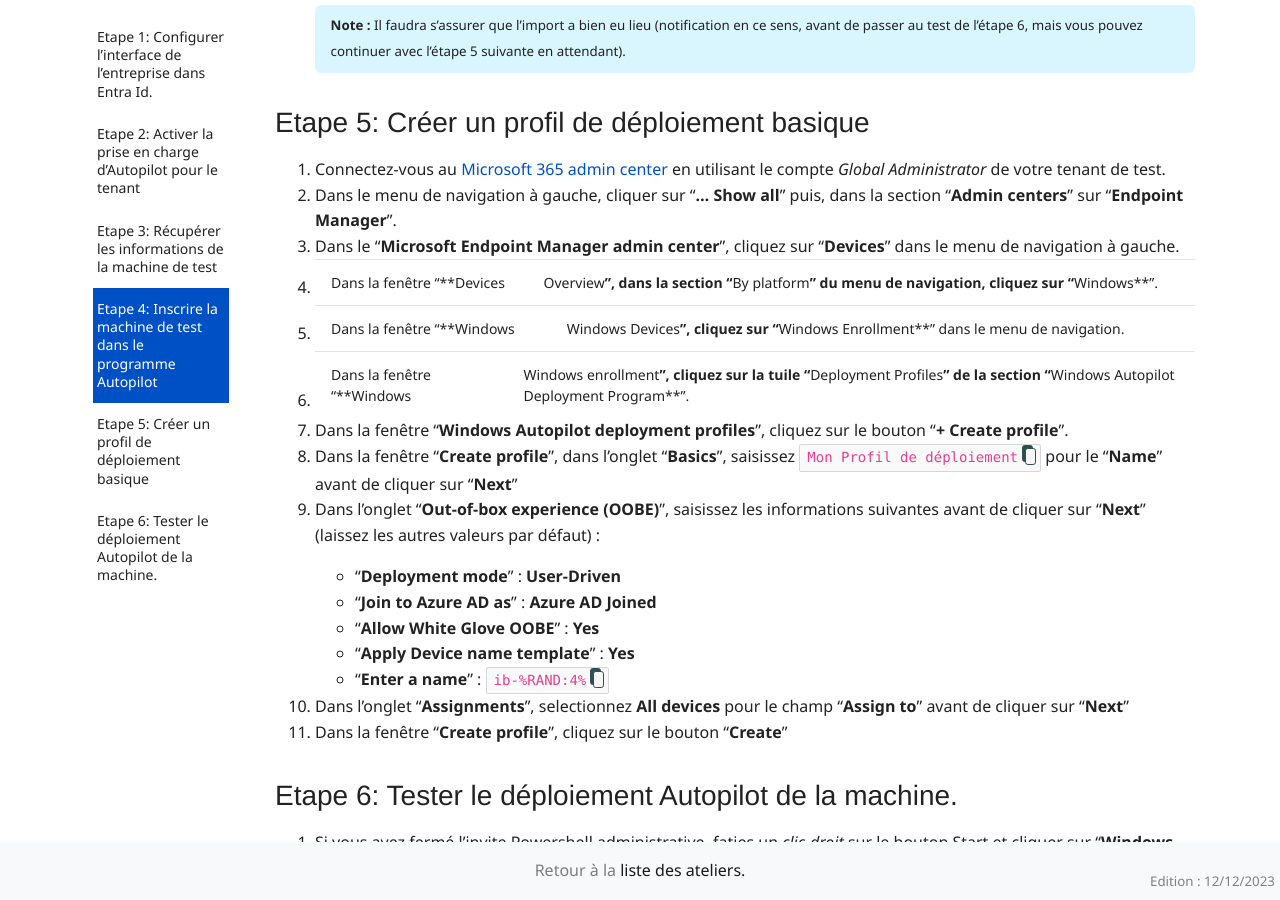
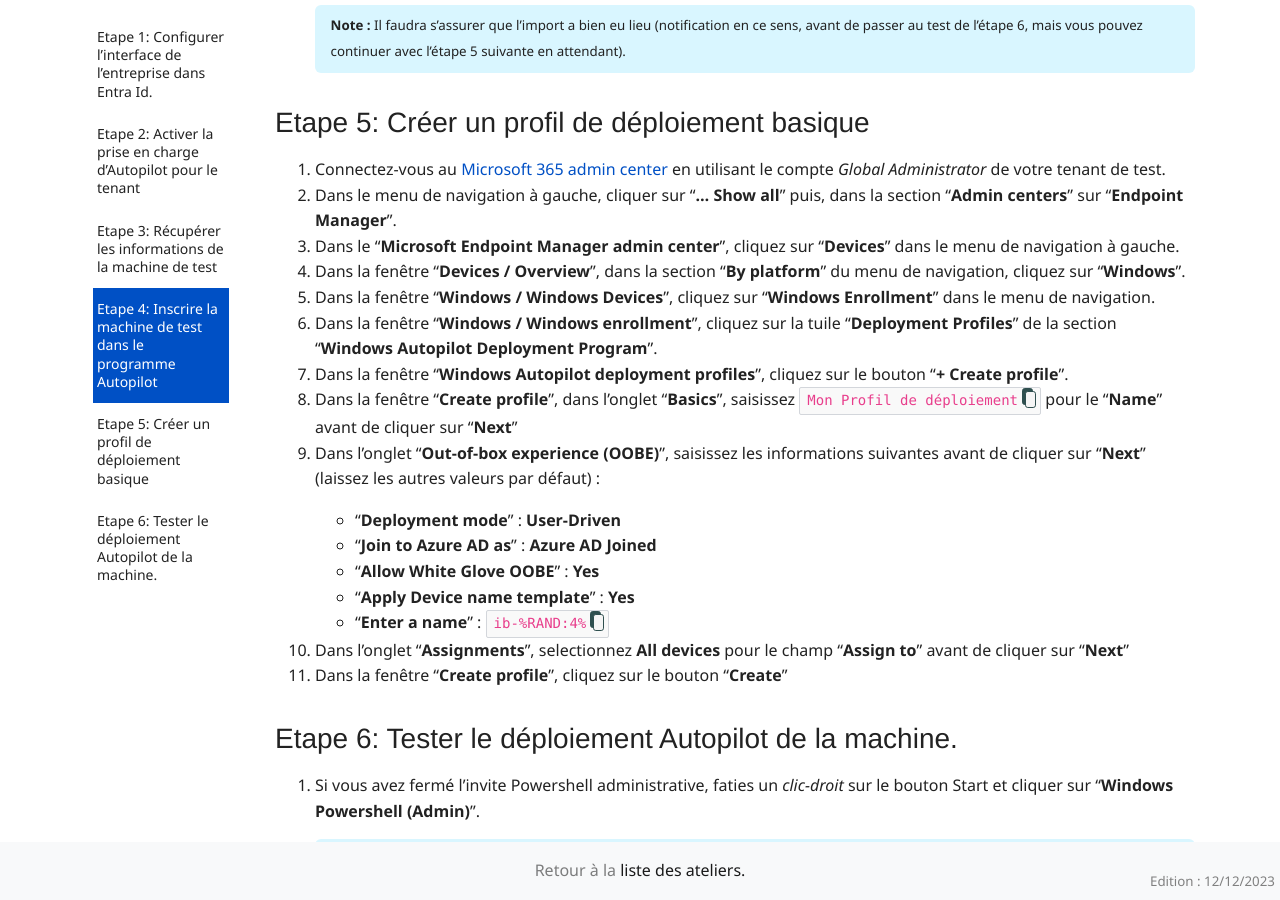
Before and after one commit to renaudwangler/ib-labs, a Jekyll site: the page built from autopilot/index.md, in a window 1280 px wide and 900 px high, scrolled down 2087 px. Built offline with Jekyll 4.4.1, drawn with Linux system fonts in a browser that asks for light colours; nearby versions of some CDN libraries; comment, search, counter and statistics services are not loaded.

````diff
--- a/autopilot/index.md
+++ b/autopilot/index.md
@@ -59,9 +59,9 @@ Cette tâche n'est pas directement liée à l'activation de la fonction Windows
 1. Connectez-vous au [Microsoft 365 admin center](https://admin.microsoft.com) en utilisant le compte *Global Administrator* de votre tenant de test.
 1. Dans le menu de navigation à gauche, cliquer sur "**... Show all**" puis, dans la section "**Admin centers**" sur "**Endpoint Manager**".
 1. Dans le "**Microsoft Endpoint Manager admin center**", cliquez sur "**Devices**" dans le menu de navigation à gauche.
-1. Dans la fenêtre "**Devices | Overview**", dans la section "**By platform**" du menu de navigation, cliquez sur "**Windows**".
-1. Dans la fenêtre "**Windows | Windows Devices**", cliquez sur "**Windows Enrollment**" dans le menu de navigation.
-1. Dans la fenêtre "**Windows | Windows enrollment**", cliquez sur la tuile "**Deployment Profiles**" de la section "**Windows Autopilot Deployment Program**".
+1. Dans la fenêtre "**Devices / Overview**", dans la section "**By platform**" du menu de navigation, cliquez sur "**Windows**".
+1. Dans la fenêtre "**Windows / Windows Devices**", cliquez sur "**Windows Enrollment**" dans le menu de navigation.
+1. Dans la fenêtre "**Windows / Windows enrollment**", cliquez sur la tuile "**Deployment Profiles**" de la section "**Windows Autopilot Deployment Program**".
 1. Dans la fenêtre "**Windows Autopilot deployment profiles**", cliquez sur le bouton "**+ Create profile**".
 1. Dans la fenêtre "**Create profile**", dans l'onglet "**Basics**", saisissez ```Mon Profil de déploiement``` pour le "**Name**" avant de cliquer sur "**Next**"
 1. Dans l'onglet "**Out-of-box experience (OOBE)**", saisissez les informations suivantes avant de cliquer sur "**Next**" (laissez les autres valeurs par défaut) :
````
